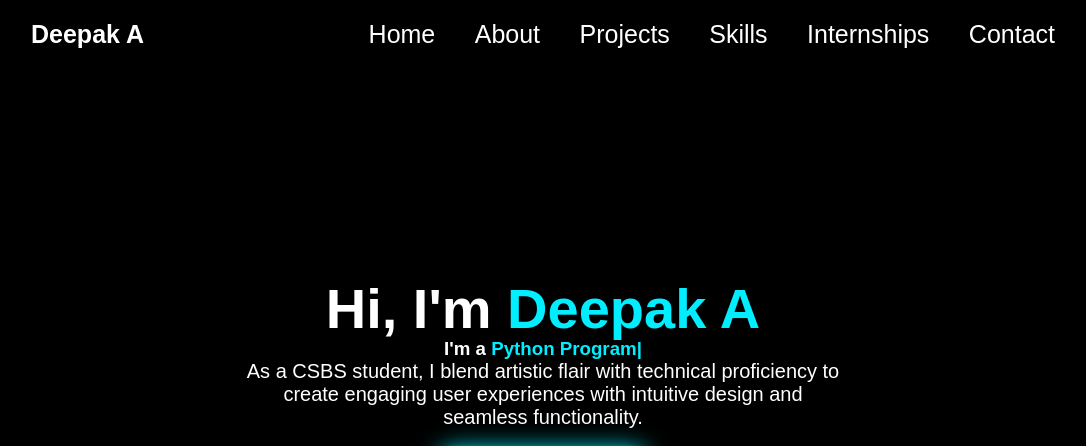
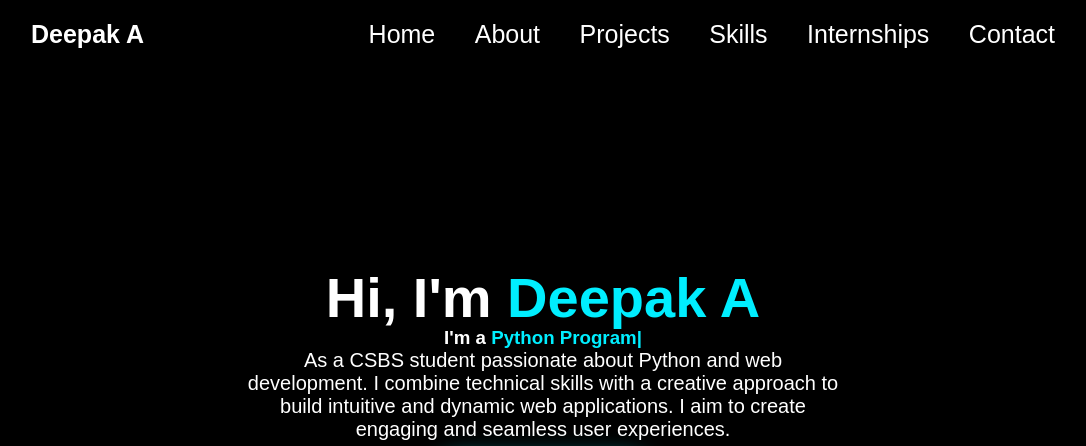
Before and after one commit to Deepak-adev/MyPortfolio, a plain HTML site: page My Portfolio/index.html in a window 1280 px wide. Shown: the top 446 px of the page, without its empty margins (97-1183 px from the left). Drawn offline with nearby package versions, Linux system fonts and the light colour scheme.

Commit message:
Update index.html

```diff
--- a/My Portfolio/index.html
+++ b/My Portfolio/index.html
@@ -25,7 +25,7 @@
             <div class="home-content">
                 <h1>Hi, I'm <span>Deepak A</span></h1>
                 <h3>I'm a <span id="typed-text"></span></h3>
-                <p>As a CSBS student, I blend artistic flair with technical proficiency to create engaging user experiences with intuitive design and seamless functionality.</p>
+                <p>As a CSBS student passionate about Python and web development. I combine technical skills with a creative approach to build intuitive and dynamic web applications. I aim to create engaging and seamless user experiences.</p>
                 <a href="https://drive.google.com/file/d/1Bb7VZfY4JIxdy5R4qCqkLueCY9WAkfAs/view?usp=sharing" target="_blank" class="btn-box">Download Resume</a>
                 <div class="home-sci">
                     <a href="https://github.com/Deepak-A19" target="_blank" style="--i:7;"><i class='bx bxl-github'></i></a>
```
